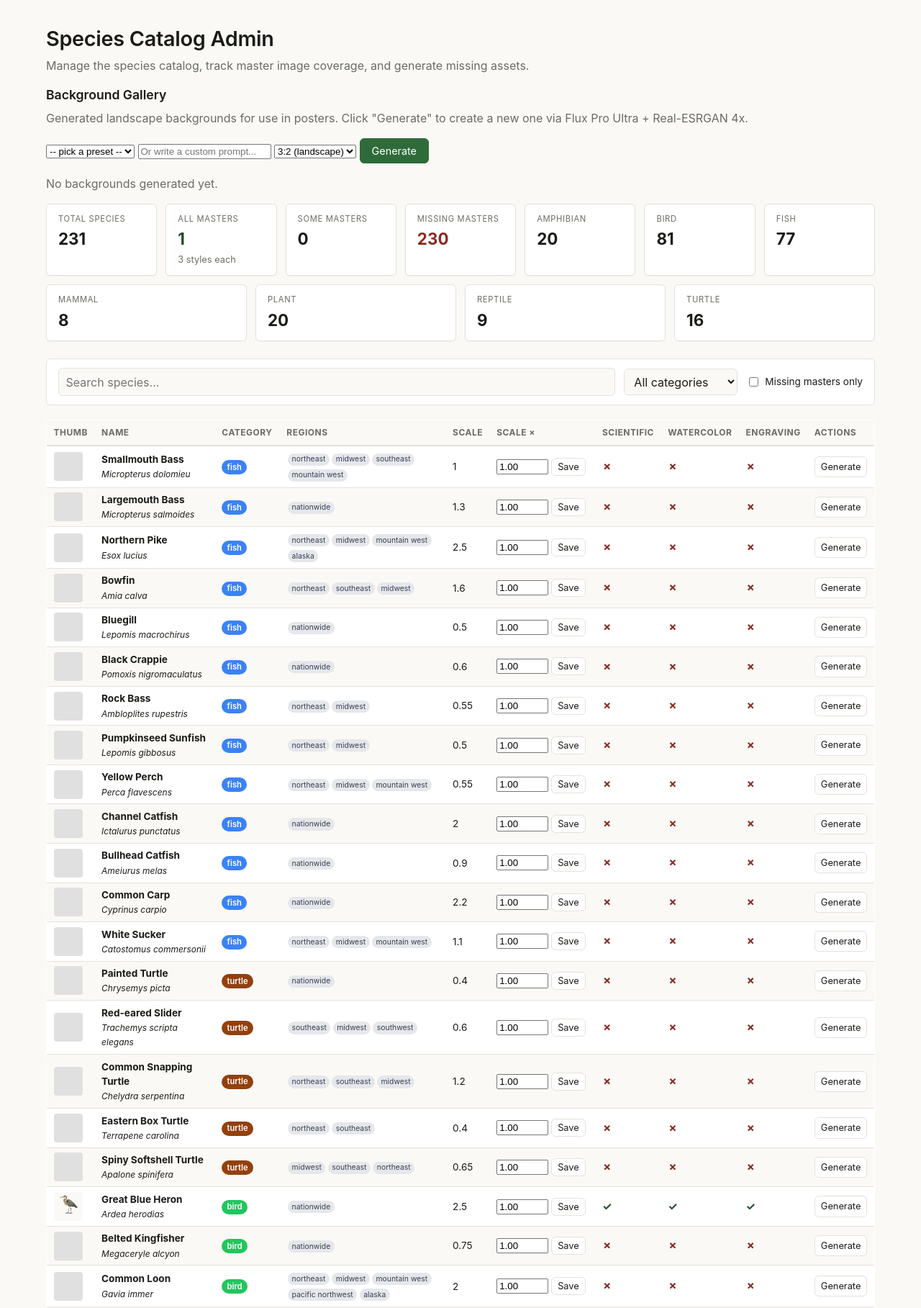
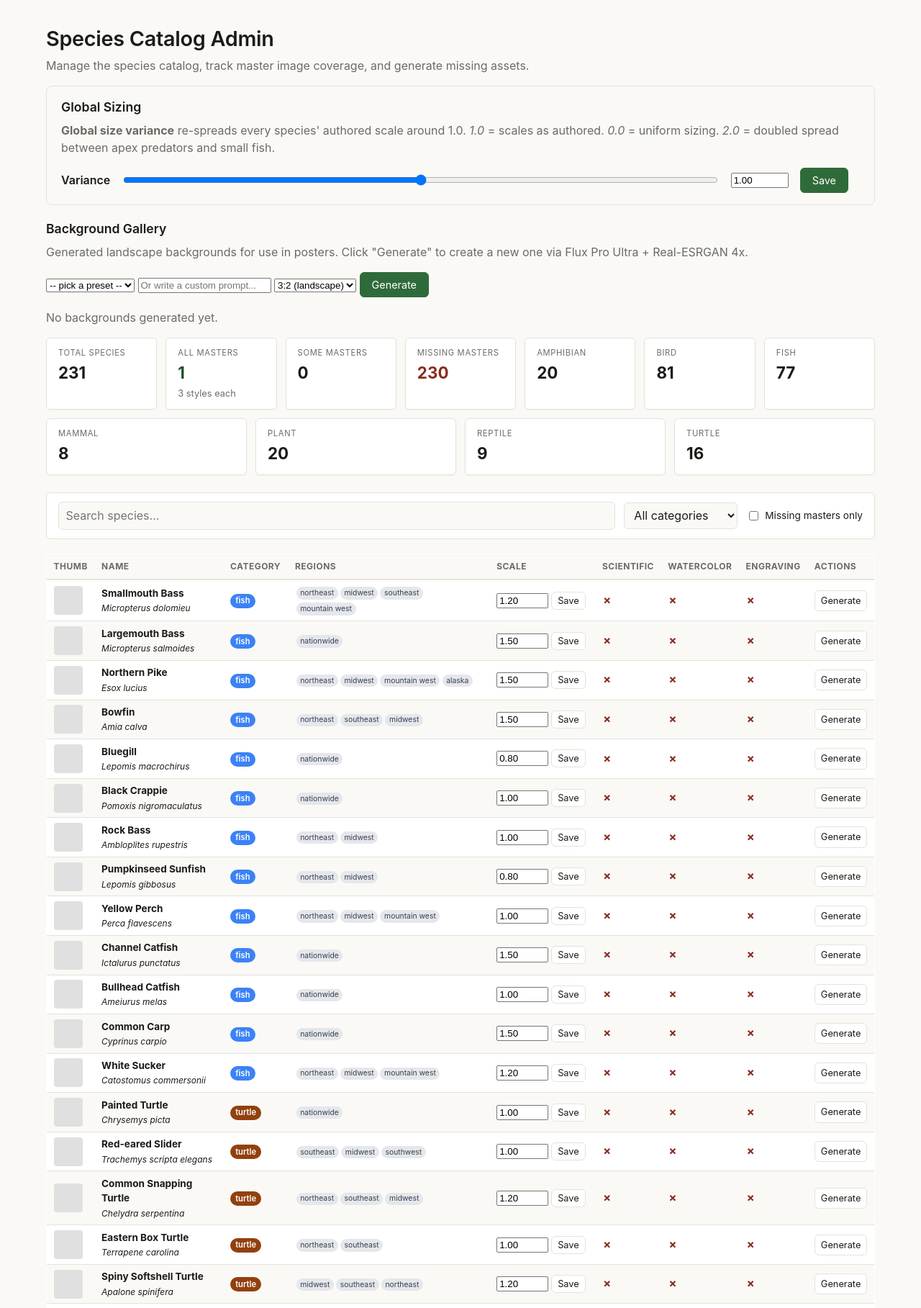
Before and after one commit to GrantFinale/wildprint, a Flask app: page /admin in a window 1280 px wide. Shown: the part 68-1885 px from the top of the page at 72% size. Run offline with Flask 3, Linux system fonts and the light colour scheme; data that the repository does not hold is empty.

Commit message:
Five poster polish fixes — paper grain, title clearance, scale system
- Paper grain: rewrite with numpy (~70x speedup, 21s -> 0.3s on portrait
  3300x5100). Add subtle low-frequency warm-yellow aging field so the
  paper reads as gently non-uniform, not flat.
- Title clearance: disable silhouette intrusion into the title band by
  default (nest_into_title_band=False) and bump the engine's title band
  fraction from 0.10 to 0.22 to match the rendered two-line title height.
  Top-row pike no longer eats the main title text or flanking rules.
- Per-species scale is now absolute (Task C): species_scale field in
  data/species/species.json holds the size weight directly, range 0.7-1.5
  (apex 1.5, large 1.2, medium 1.0, small 0.8, tiny 0.7). Engine consumes
  it as relative_scale_index. Old scale_override entries are migrated on
  read.
- Global size variance (Task D): metadata/admin_settings.json holds a
  global_size_variance value (0.0-2.0, default 1.0) with admin UI slider.
  Effective scale = 1.0 + (species_scale - 1.0) * variance, floored at
  0.5 so 2.0 variance + small species stays visible.
- Inner border + title flanking rules: thicken slightly so they read as
  intentional accents (border ~2-3px, rules ~2-3px). Added auto-shrink
  on the main title font so long lake names ("LAKE MICHIGAN") fit
  within the canvas instead of overflowing the edges.

Co-Authored-By: Claude Opus 4.7 (1M context) <noreply@anthropic.com>

```diff
--- a/review_app/app.py
+++ b/review_app/app.py
@@ -208,25 +208,67 @@ def _load_json(path) -> list:
 
 
 SPECIES_OVERRIDES_PATH: Path = METADATA_DIR / "species_overrides.json"
+ADMIN_SETTINGS_PATH: Path = METADATA_DIR / "admin_settings.json"
+
+# species_scale clamp (Task C): absolute size weights, range 0.7-1.5.
+# Applied directly as the species' relative_scale_index in the layout
+# engine (no longer a multiplier on top of the catalog's rsi).
+SPECIES_SCALE_MIN = 0.7
+SPECIES_SCALE_MAX = 1.5
+# global_size_variance clamp (Task D): re-shapes the spread of effective
+# scales around 1.0. variance=1.0 keeps scales as-is; 0.0 collapses every
+# species to 1.0 (uniform); 2.0 doubles the spread.
+GLOBAL_VARIANCE_MIN = 0.0
+GLOBAL_VARIANCE_MAX = 2.0
+# Floor when global variance amplifies a small scale below the clamp.
+EFFECTIVE_SCALE_FLOOR = 0.5
 
 
 def _load_species_overrides() -> dict[str, dict]:
-    """Load admin-edited per-species overrides (e.g. scale_override).
+    """Load admin-edited per-species overrides (e.g. species_scale).
 
     Stored in ``metadata/species_overrides.json`` — a volume-mounted
     location that persists across deploys. Schema is a flat dict keyed
-    by slug, with editable fields as values:
-
-        {"smallmouth_bass": {"scale_override": 1.2}, ...}
+    by slug:
+
+        {"smallmouth_bass": {"species_scale": 1.0}, ...}
+
+    Legacy: older deploys wrote ``scale_override`` (range 0.3-2.5,
+    multiplier on rsi). On read, those entries are migrated in-memory
+    to ``species_scale`` clamped to 0.7-1.5.
     """
     try:
         with open(SPECIES_OVERRIDES_PATH, "r", encoding="utf-8") as f:
             data = json.load(f)
-        if isinstance(data, dict):
-            return data
     except (FileNotFoundError, json.JSONDecodeError, OSError):
-        pass
-    return {}
+        return {}
+    if not isinstance(data, dict):
+        return {}
+    migrated: dict[str, dict] = {}
+    for slug, entry in data.items():
+        if not isinstance(entry, dict):
+            continue
+        new_entry = dict(entry)
+        if "species_scale" not in new_entry and "scale_override" in new_entry:
+            try:
+                old = float(new_entry.pop("scale_override"))
+            except (TypeError, ValueError):
+                old = None
+            if old is not None:
+                new_entry["species_scale"] = max(
+                    SPECIES_SCALE_MIN, min(SPECIES_SCALE_MAX, round(old, 4))
+                )
+        # Clamp existing species_scale into the new range.
+        if "species_scale" in new_entry:
+            try:
+                v = float(new_entry["species_scale"])
+                new_entry["species_scale"] = max(
+                    SPECIES_SCALE_MIN, min(SPECIES_SCALE_MAX, round(v, 4))
+                )
+            except (TypeError, ValueError):
+                new_entry.pop("species_scale", None)
+        migrated[slug] = new_entry
+    return migrated
 
 
 def _save_species_overrides(data: dict[str, dict]) -> None:
@@ -236,6 +278,52 @@ def _save_species_overrides(data: dict[str, dict]) -> None:
     with open(tmp, "w", encoding="utf-8") as f:
         json.dump(data, f, indent=2, sort_keys=True)
     tmp.replace(SPECIES_OVERRIDES_PATH)
+
+
+def _load_admin_settings() -> dict:
+    """Load global admin settings (e.g. global_size_variance).
+
+    Stored in ``metadata/admin_settings.json``. Returns an empty dict
+    when the file is missing or unreadable.
+    """
+    try:
+        with open(ADMIN_SETTINGS_PATH, "r", encoding="utf-8") as f:
+            data = json.load(f)
+        if isinstance(data, dict):
+            return data
+    except (FileNotFoundError, json.JSONDecodeError, OSError):
+        pass
+    return {}
+
+
+def _save_admin_settings(data: dict) -> None:
+    """Persist the admin settings JSON atomically."""
+    METADATA_DIR.mkdir(parents=True, exist_ok=True)
+    tmp = ADMIN_SETTINGS_PATH.with_suffix(".json.tmp")
+    with open(tmp, "w", encoding="utf-8") as f:
+        json.dump(data, f, indent=2, sort_keys=True)
+    tmp.replace(ADMIN_SETTINGS_PATH)
+
+
+def _global_size_variance() -> float:
+    """Current global size variance multiplier. Default 1.0."""
+    raw = _load_admin_settings().get("global_size_variance", 1.0)
+    try:
+        v = float(raw)
+    except (TypeError, ValueError):
+        return 1.0
+    return max(GLOBAL_VARIANCE_MIN, min(GLOBAL_VARIANCE_MAX, v))
+
+
+def _effective_species_scale(species_scale: float, variance: float) -> float:
+    """Compute the effective scale for a species given the global variance.
+
+    effective = 1.0 + (species_scale - 1.0) * variance
+    Then clamp to a sane floor so 0-variance + small species doesn't go
+    sub-visible.
+    """
+    eff = 1.0 + (float(species_scale) - 1.0) * float(variance)
+    return max(EFFECTIVE_SCALE_FLOOR, eff)
 
 
 # ---------------------------------------------------------------------------
@@ -1805,20 +1893,39 @@ def api_generate_poster():
     all_species = load_species()
     species_by_slug = {sp["slug"]: sp for sp in all_species}
 
+    # Tasks C+D: scale value is now ABSOLUTE — species_scale (range 0.7-1.5)
+    # IS the effective relative scale, optionally re-spread by global_size_variance.
+    # We deliberately ignore the catalog's relative_scale_index here so the admin
+    # slider drives sizing directly.
+    variance = _global_size_variance()
     species_refs = []
     for slug in species_slugs:
         rec = species_by_slug.get(slug)
         if rec is None:
             continue
-        scale_ovr = float(rec.get("scale_override", 1.0) or 1.0)
-        scale_ovr = max(0.3, min(2.5, scale_ovr))
+        sp_scale_raw = rec.get("species_scale")
+        if sp_scale_raw is None:
+            # Legacy fallback: use rsi normalized via the same tier mapping
+            # we seeded the catalog with — but clamp to the new range.
+            rsi = float(rec.get("relative_scale_index", 1.0) or 1.0)
+            if rsi >= 2.5: sp_scale_raw = 1.5
+            elif rsi >= 1.5: sp_scale_raw = 1.2
+            elif rsi >= 0.7: sp_scale_raw = 1.0
+            elif rsi >= 0.4: sp_scale_raw = 0.8
+            else: sp_scale_raw = 0.7
+        try:
+            species_scale = float(sp_scale_raw)
+        except (TypeError, ValueError):
+            species_scale = 1.0
+        species_scale = max(SPECIES_SCALE_MIN, min(SPECIES_SCALE_MAX, species_scale))
+        effective = _effective_species_scale(species_scale, variance)
         species_refs.append(
             SpeciesRef(
                 slug=rec["slug"],
                 common_name=rec["common_name"],
                 scientific_name=rec.get("scientific_name", ""),
                 category=rec.get("category", ""),
-                relative_scale_index=float(rec.get("relative_scale_index", 1.0)) * scale_ovr,
+                relative_scale_index=effective,
                 habitat_tags=list(rec.get("habitat_tags", [])),
             )
         )
@@ -2231,6 +2338,16 @@ def admin_data():
         else:
             with_none += 1
 
+        # Task C: species_scale is the absolute size weight (0.7-1.5).
+        sp_scale = sp.get("species_scale")
+        if sp_scale is None:
+            # Fallback if a legacy entry is missing the field.
+            sp_scale = 1.0
+        try:
+            sp_scale = float(sp_scale)
+        except (TypeError, ValueError):
+            sp_scale = 1.0
+        sp_scale = max(SPECIES_SCALE_MIN, min(SPECIES_SCALE_MAX, sp_scale))
         species_data.append({
             "slug": slug,
             "common_name": sp.get("common_name", slug),
@@ -2238,7 +2355,7 @@ def admin_data():
             "category": category,
             "geographic_range": sp.get("geographic_range", []),
             "relative_scale_index": sp.get("relative_scale_index", 1.0),
-            "scale_override": float(sp.get("scale_override", 1.0) or 1.0),
+            "species_scale": sp_scale,
             "has_master": has_master,
         })
 
@@ -2278,6 +2395,13 @@ def admin_data():
             "with_some_masters": with_some,
             "with_no_masters": with_none,
         },
+        "settings": {
+            "global_size_variance": _global_size_variance(),
+            "species_scale_min": SPECIES_SCALE_MIN,
+            "species_scale_max": SPECIES_SCALE_MAX,
+            "global_variance_min": GLOBAL_VARIANCE_MIN,
+            "global_variance_max": GLOBAL_VARIANCE_MAX,
+        },
         "coverage_gaps": coverage_gaps,
     })
 
@@ -2285,32 +2409,76 @@ def admin_data():
 @app.route("/admin/species/<slug>/scale", methods=["POST"])
 @admin_required
 def admin_set_species_scale(slug: str):
-    """Set per-species scale_override. Persisted to volume-mounted JSON."""
+    """Set per-species absolute scale (Task C). Persisted to volume-mounted JSON
+    under the new ``species_scale`` key, range 0.7-1.5."""
     data = request.get_json(force=True, silent=True) or {}
     try:
         scale = float(data.get("scale", 1.0))
     except (TypeError, ValueError):
         return jsonify({"error": "scale must be a number"}), 400
-    if not (0.3 <= scale <= 2.5):
-        return jsonify({"error": "scale must be between 0.3 and 2.5"}), 400
-
-    # Verify slug exists in the base catalog.
+    if not (SPECIES_SCALE_MIN <= scale <= SPECIES_SCALE_MAX):
+        return jsonify({
+            "error": f"scale must be between {SPECIES_SCALE_MIN} and {SPECIES_SCALE_MAX}"
+        }), 400
+
+    # Verify slug exists in the base catalog and look up its catalog default.
     base = _load_json(SPECIES_JSON)
-    if not any(isinstance(sp, dict) and sp.get("slug") == slug for sp in base):
+    base_rec = next(
+        (sp for sp in base if isinstance(sp, dict) and sp.get("slug") == slug),
+        None,
+    )
+    if base_rec is None:
         return jsonify({"error": f"unknown species slug: {slug}"}), 404
+
+    base_default = base_rec.get("species_scale", 1.0)
+    try:
+        base_default = float(base_default)
+    except (TypeError, ValueError):
+        base_default = 1.0
 
     overrides = _load_species_overrides()
     entry = dict(overrides.get(slug) or {})
-    if abs(scale - 1.0) < 1e-6:
-        entry.pop("scale_override", None)
+    # Drop any legacy field
+    entry.pop("scale_override", None)
+    if abs(scale - base_default) < 1e-6:
+        # User-set value matches the catalog default — no override needed.
+        entry.pop("species_scale", None)
     else:
-        entry["scale_override"] = round(scale, 4)
+        entry["species_scale"] = round(scale, 4)
     if entry:
         overrides[slug] = entry
     else:
         overrides.pop(slug, None)
     _save_species_overrides(overrides)
-    return jsonify({"slug": slug, "scale_override": entry.get("scale_override", 1.0)})
+    return jsonify({"slug": slug, "species_scale": entry.get("species_scale", base_default)})
+
+
+@app.route("/admin/settings/global_size_variance", methods=["POST"])
+@admin_required
+def admin_set_global_size_variance():
+    """Set the global species-size variance multiplier. Range 0.0-2.0.
+
+    Effect on each species' effective scale (Task D):
+      effective_scale = 1.0 + (species_scale - 1.0) * global_size_variance
+
+    1.0 = scales work as authored. 0.0 = uniform sizing. 2.0 = doubled spread.
+    """
+    data = request.get_json(force=True, silent=True) or {}
+    try:
+        v = float(data.get("global_size_variance", 1.0))
+    except (TypeError, ValueError):
+        return jsonify({"error": "global_size_variance must be a number"}), 400
+    if not (GLOBAL_VARIANCE_MIN <= v <= GLOBAL_VARIANCE_MAX):
+        return jsonify({
+            "error": (
+                f"global_size_variance must be between "
+                f"{GLOBAL_VARIANCE_MIN} and {GLOBAL_VARIANCE_MAX}"
+            )
+        }), 400
+    settings = _load_admin_settings()
+    settings["global_size_variance"] = round(v, 4)
+    _save_admin_settings(settings)
+    return jsonify({"global_size_variance": settings["global_size_variance"]})
 
 
 # ---------------------------------------------------------------------------
--- a/review_app/templates/admin.html
+++ b/review_app/templates/admin.html
@@ -5,6 +5,21 @@
 <div class="console">
   <h1>Species Catalog Admin</h1>
   <p class="subtle">Manage the species catalog, track master image coverage, and generate missing assets.</p>
+
+  <section class="admin-section" id="global-settings-section" style="border:1px solid var(--border,#333);padding:1rem 1.25rem;border-radius:8px;margin-bottom:1.25rem">
+    <h2 style="margin-top:0">Global Sizing</h2>
+    <p class="subtle" style="margin-top:0">
+      <strong>Global size variance</strong> re-spreads every species' authored scale around 1.0.
+      <em>1.0</em> = scales as authored. <em>0.0</em> = uniform sizing. <em>2.0</em> = doubled spread between apex predators and small fish.
+    </p>
+    <div style="display:flex;gap:1rem;align-items:center;flex-wrap:wrap">
+      <label for="global-variance-slider" style="font-weight:600">Variance</label>
+      <input type="range" id="global-variance-slider" min="0" max="2" step="0.05" value="1" style="flex:1;min-width:240px">
+      <input type="number" id="global-variance-num" min="0" max="2" step="0.05" value="1" style="width:5rem">
+      <button type="button" id="btn-save-variance" class="btn btn-primary">Save</button>
+      <span id="variance-status" class="subtle" style="font-size:0.8rem"></span>
+    </div>
+  </section>
 
   <section class="admin-section">
     <h2>Background Gallery</h2>
@@ -48,8 +63,7 @@
         <th>Name</th>
         <th>Category</th>
         <th>Regions</th>
-        <th>Scale</th>
-        <th title="Per-species size multiplier applied on top of relative_scale_index. 1.0 = unchanged. Range 0.3–2.5.">Scale &times;</th>
+        <th title="Absolute species scale (Task C): the size weight relative to a unit. Range 0.7–1.5. Apex predators 1.5, large 1.2, medium 1.0, small 0.8, tiny 0.7.">Scale</th>
         <th>Scientific</th>
         <th>Watercolor</th>
         <th>Engraving</th>
@@ -72,6 +86,14 @@ async function loadAdminData() {
   renderSummary();
   populateCategoryFilter();
   renderTable(allSpecies);
+  // Hydrate the global variance slider from server-side settings.
+  const settings = (data && data.settings) || {};
+  const v = (typeof settings.global_size_variance === 'number')
+    ? settings.global_size_variance : 1.0;
+  const slider = document.getElementById('global-variance-slider');
+  const num = document.getElementById('global-variance-num');
+  if (slider) slider.value = String(v);
+  if (num) num.value = v.toFixed(2);
 }
 
 function renderSummary() {
@@ -120,7 +142,7 @@ function populateCategoryFilter() {
 function renderTable(species) {
   const tbody = document.getElementById('species-tbody');
   if (species.length === 0) {
-    tbody.innerHTML = '<tr><td colspan="10" style="text-align:center;padding:2rem;color:var(--fg-muted)">No species match the current filters.</td></tr>';
+    tbody.innerHTML = '<tr><td colspan="9" style="text-align:center;padding:2rem;color:var(--fg-muted)">No species match the current filters.</td></tr>';
     return;
   }
   tbody.innerHTML = species.map(sp => {
@@ -138,21 +160,20 @@ function renderTable(species) {
     const masterCell = (has) => has
       ? '<span class="master-status has">&check;</span>'
       : '<span class="master-status missing">&cross;</span>';
-    const scaleOvr = (typeof sp.scale_override === 'number') ? sp.scale_override : 1.0;
+    const spScale = (typeof sp.species_scale === 'number') ? sp.species_scale : 1.0;
     const scaleCell = `
-      <div class="scale-override-cell" data-slug="${sp.slug}" style="display:flex;gap:0.25rem;align-items:center">
-        <input type="number" step="0.05" min="0.3" max="2.5" value="${scaleOvr.toFixed(2)}"
-               class="scale-override-input" style="width:4.5rem"
-               aria-label="Scale override for ${sp.common_name}">
-        <button type="button" class="btn btn-sm scale-override-save">Save</button>
-        <span class="scale-override-status subtle" style="font-size:0.7rem"></span>
+      <div class="species-scale-cell" data-slug="${sp.slug}" style="display:flex;gap:0.25rem;align-items:center">
+        <input type="number" step="0.05" min="0.7" max="1.5" value="${spScale.toFixed(2)}"
+               class="species-scale-input" style="width:4.5rem"
+               aria-label="Species scale for ${sp.common_name}">
+        <button type="button" class="btn btn-sm species-scale-save">Save</button>
+        <span class="species-scale-status subtle" style="font-size:0.7rem"></span>
       </div>`;
     return `<tr>
       <td>${thumbHtml}</td>
       <td><strong>${sp.common_name}</strong><br><em class="sci-name" style="font-size:0.75rem">${sp.scientific_name}</em></td>
       <td><span class="${catClass}">${sp.category}</span></td>
       <td>${regions}</td>
-      <td>${sp.relative_scale_index}</td>
       <td>${scaleCell}</td>
       <td>${masterCell(hasSci)}</td>
       <td>${masterCell(hasWc)}</td>
@@ -162,18 +183,18 @@ function renderTable(species) {
   }).join('');
 }
 
-// Delegated save handler for scale_override.
+// Delegated save handler for per-species absolute scale (Task C).
 document.addEventListener('click', function(e) {
-  const btn = e.target.closest('.scale-override-save');
+  const btn = e.target.closest('.species-scale-save');
   if (!btn) return;
-  const cell = btn.closest('.scale-override-cell');
+  const cell = btn.closest('.species-scale-cell');
   if (!cell) return;
   const slug = cell.dataset.slug;
-  const input = cell.querySelector('.scale-override-input');
-  const status = cell.querySelector('.scale-override-status');
+  const input = cell.querySelector('.species-scale-input');
+  const status = cell.querySelector('.species-scale-status');
   const val = parseFloat(input.value);
-  if (!Number.isFinite(val) || val < 0.3 || val > 2.5) {
-    status.textContent = 'Invalid';
+  if (!Number.isFinite(val) || val < 0.7 || val > 1.5) {
+    status.textContent = 'Invalid (0.7-1.5)';
     status.style.color = '#c33';
     return;
   }
@@ -197,6 +218,46 @@ document.addEventListener('click', function(e) {
     status.style.color = '#c33';
   });
 });
+
+// Global size variance slider (Task D).
+(function bindGlobalVariance() {
+  const slider = document.getElementById('global-variance-slider');
+  const num = document.getElementById('global-variance-num');
+  const status = document.getElementById('variance-status');
+  const btn = document.getElementById('btn-save-variance');
+  if (!slider || !num || !btn) return;
+
+  function syncFrom(src) {
+    const v = parseFloat(src.value);
+    if (Number.isFinite(v)) {
+      slider.value = String(v);
+      num.value = v.toFixed(2);
+    }
+  }
+  slider.addEventListener('input', function() { syncFrom(slider); });
+  num.addEventListener('input', function() { syncFrom(num); });
+
+  btn.addEventListener('click', function() {
+    const v = parseFloat(num.value);
+    if (!Number.isFinite(v) || v < 0 || v > 2) {
+      status.textContent = 'Invalid (0-2)'; status.style.color = '#c33'; return;
+    }
+    status.textContent = 'Saving...'; status.style.color = '';
+    fetch('/admin/settings/global_size_variance', {
+      method: 'POST', headers: {'Content-Type': 'application/json'},
+      body: JSON.stringify({global_size_variance: v}),
+    }).then(r => r.json()).then(data => {
+      if (data.error) {
+        status.textContent = 'Error: ' + data.error; status.style.color = '#c33';
+      } else {
+        status.textContent = 'Saved'; status.style.color = '#2a7';
+        setTimeout(() => { status.textContent = ''; }, 1800);
+      }
+    }).catch(err => {
+      status.textContent = 'Error: ' + err.message; status.style.color = '#c33';
+    });
+  });
+})();
 
 function applyFilters() {
   const search = document.getElementById('admin-search').value.toLowerCase();
```
Also changed, not shown: poster_layout/engines.py (+16 -2 lines), poster_layout/renderer.py (+81 -42 lines), data/species/species.json.
